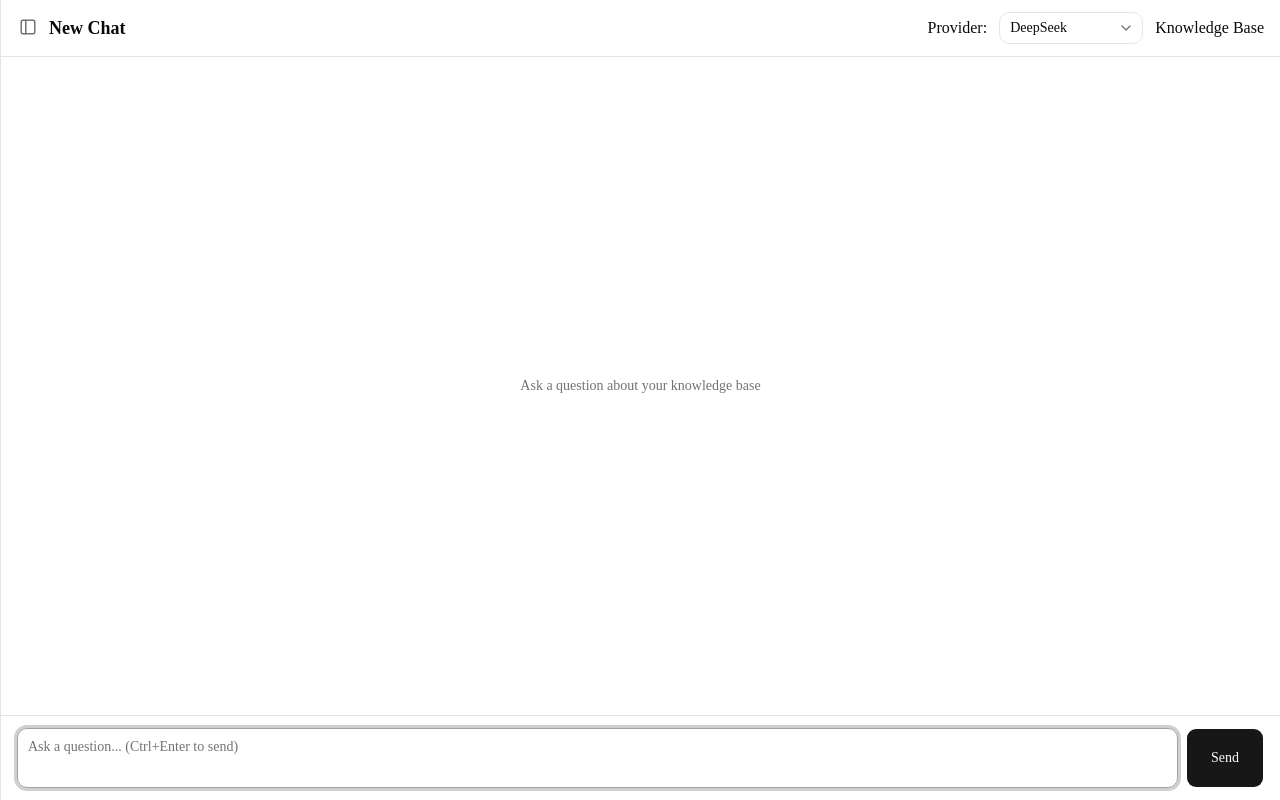
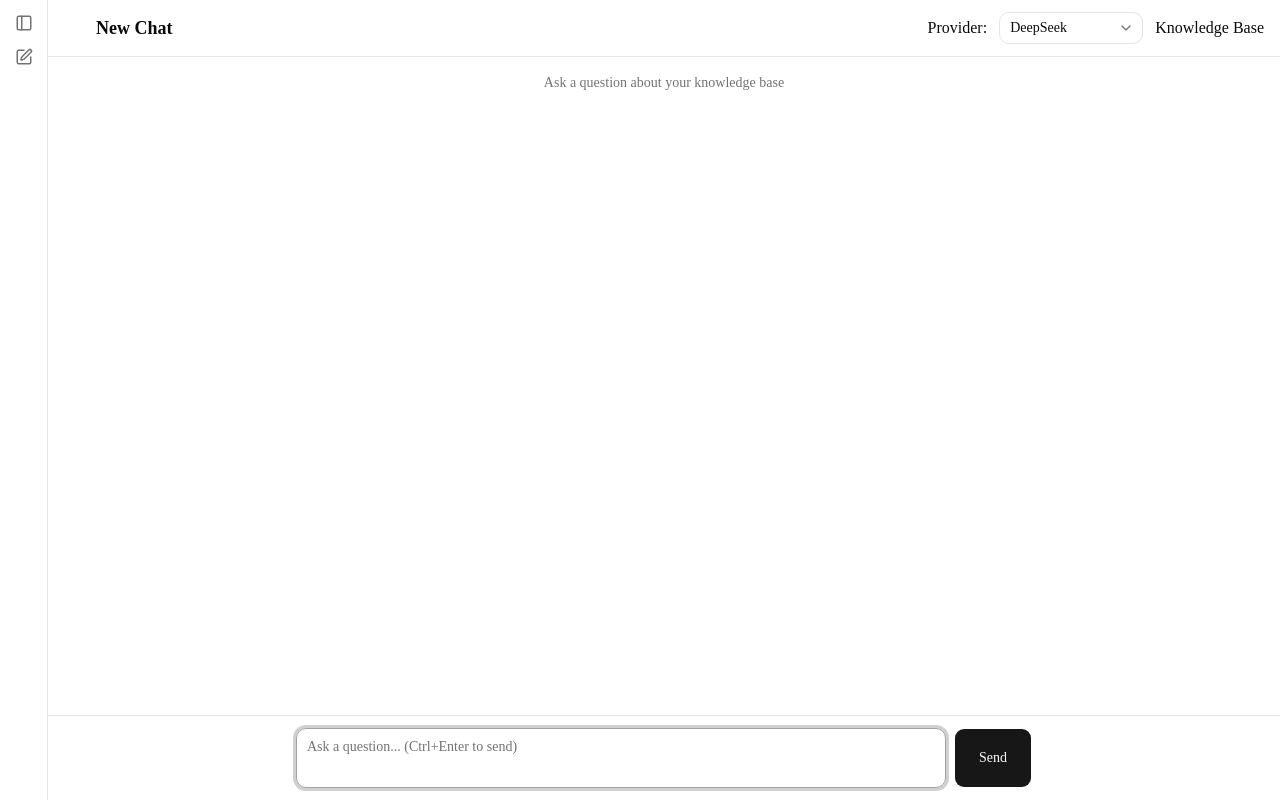
Before and after one commit to tigerbook73/faq-rag, a Next.js app: page /chat/new in a window 1280 px wide. Built offline with nearby package versions, Linux system fonts and the light colour scheme.

Commit message:
Refactor ChatSidebar and ChatLayout: implement thumb bar for collapsed state, update sidebar behavior and routing

```diff
--- a/app/chat/layout.tsx
+++ b/app/chat/layout.tsx
@@ -2,7 +2,6 @@
 
 import { useState, useEffect } from "react";
 import { ChatSidebar } from "@/src/components/chat/ChatSidebar";
-import { PanelLeft } from "lucide-react";
 import { pruneOldSessions } from "@/src/lib/chat-storage";
 
 export default function ChatLayout({ children }: { children: React.ReactNode }) {
@@ -14,17 +13,12 @@ export default function ChatLayout({ children }: { children: React.ReactNode })
 
   return (
     <div className="flex h-screen overflow-hidden">
-      <ChatSidebar open={sidebarOpen} onClose={() => setSidebarOpen(false)} />
+      <ChatSidebar
+        open={sidebarOpen}
+        onClose={() => setSidebarOpen(false)}
+        onOpen={() => setSidebarOpen(true)}
+      />
       <main className="relative flex-1 overflow-hidden">
-        {!sidebarOpen && (
-          <button
-            onClick={() => setSidebarOpen(true)}
-            className="absolute top-3 left-3 z-10 p-1.5 rounded-md text-muted-foreground hover:bg-accent hover:text-foreground transition-colors"
-            aria-label="Open sidebar"
-          >
-            <PanelLeft size={18} />
-          </button>
-        )}
         {children}
       </main>
     </div>
--- a/src/components/chat/ChatSidebar.tsx
+++ b/src/components/chat/ChatSidebar.tsx
@@ -3,8 +3,7 @@
 import { useSyncExternalStore, useCallback } from "react";
 import { useRouter, usePathname } from "next/navigation";
 import { listSessions, deleteSession, getLastChatId, type ChatSession } from "@/src/lib/chat-storage";
-import { Button } from "@/components/ui/button";
-import { PanelLeftClose } from "lucide-react";
+import { PanelLeft, PanelLeftClose, SquarePen } from "lucide-react";
 
 function subscribe(callback: () => void) {
   window.addEventListener("chat-session-updated", callback);
@@ -27,9 +26,13 @@ function relativeDate(ts: number): string {
 interface ChatSidebarProps {
   open: boolean;
   onClose: () => void;
+  onOpen: () => void;
 }
 
-export function ChatSidebar({ open, onClose }: ChatSidebarProps) {
+const iconBtn =
+  "p-1.5 rounded-md text-muted-foreground hover:bg-accent hover:text-foreground transition-colors";
+
+export function ChatSidebar({ open, onClose, onOpen }: ChatSidebarProps) {
   const router = useRouter();
   const pathname = usePathname();
 
@@ -56,23 +59,36 @@ export function ChatSidebar({ open, onClose }: ChatSidebarProps) {
   return (
     <aside
       className={`flex flex-col shrink-0 border-r h-full bg-background overflow-hidden transition-[width] duration-200 ease-in-out ${
-        open ? "w-60" : "w-0"
+        open ? "w-60" : "w-12"
       }`}
     >
+      {!open ? (
+        <div className="flex flex-col items-center gap-1 px-1.5 py-2">
+          <button onClick={onOpen} className={iconBtn} aria-label="Open sidebar">
+            <PanelLeft size={18} />
+          </button>
+          <button onClick={handleNew} className={iconBtn} aria-label="New chat">
+            <SquarePen size={18} />
+          </button>
+        </div>
+      ) : (
+        <>
           <div className="flex items-center justify-between px-3 py-3 border-b">
-        <Button variant="outline" className="flex-1 mr-2" onClick={handleNew}>
-          New Chat
-        </Button>
-        <button
-          onClick={onClose}
-          className="p-1.5 rounded-md text-muted-foreground hover:bg-accent hover:text-foreground transition-colors"
-          aria-label="Close sidebar"
-        >
+            <span className="text-sm font-semibold">FAQ-RAG</span>
+            <button onClick={onClose} className={iconBtn} aria-label="Close sidebar">
               <PanelLeftClose size={18} />
             </button>
           </div>
 
           <nav className="flex-1 overflow-y-auto py-2">
+            <div
+              onClick={handleNew}
+              className="flex items-center gap-2 px-3 py-2 cursor-pointer rounded-md mx-1 hover:bg-accent/50 text-sm text-muted-foreground"
+            >
+              <SquarePen size={14} className="shrink-0" />
+              New Chat
+            </div>
+
             {sessions.length === 0 && (
               <p className="px-4 text-xs text-muted-foreground mt-4">No chats yet</p>
             )}
@@ -112,6 +128,8 @@ export function ChatSidebar({ open, onClose }: ChatSidebarProps) {
               </button>
             </div>
           )}
+        </>
+      )}
     </aside>
   );
 }
--- a/src/components/chat/ChatWindow.tsx
+++ b/src/components/chat/ChatWindow.tsx
@@ -9,23 +9,13 @@ import { Textarea } from "@/components/ui/textarea";
 import { Button } from "@/components/ui/button";
 import Link from "next/link";
 import { PROVIDER, type Provider } from "@/src/lib/llm/providers";
-import {
-  getSession,
-  saveSession,
-  setLastChatId,
-  type Message,
-  type ChatSession,
-} from "@/src/lib/chat-storage";
+import { getSession, saveSession, setLastChatId, type Message, type ChatSession } from "@/src/lib/chat-storage";
 
 export function ChatWindow({ chatId }: { chatId: string | null }) {
   const router = useRouter();
   const [provider, setProvider] = useState<Provider>(PROVIDER.DEEPSEEK);
-  const [session, setSession] = useState<ChatSession | null>(() =>
-    chatId ? getSession(chatId) : null,
-  );
-  const [messages, setMessages] = useState<Message[]>(() =>
-    chatId ? (getSession(chatId)?.messages ?? []) : [],
-  );
+  const [session, setSession] = useState<ChatSession | null>(() => (chatId ? getSession(chatId) : null));
+  const [messages, setMessages] = useState<Message[]>(() => (chatId ? (getSession(chatId)?.messages ?? []) : []));
   const [input, setInput] = useState("");
   const [loading, setLoading] = useState(false);
   const [selectedCitation, setSelectedCitation] = useState<Citation | null>(null);
@@ -45,8 +35,7 @@ export function ChatWindow({ chatId }: { chatId: string | null }) {
     if (session) setLastChatId(session.id);
   }, [session]);
 
-  const persistMessages = useCallback(
-    (updated: Message[], currentSession: ChatSession | null, idToUse: string) => {
+  const persistMessages = useCallback((updated: Message[], currentSession: ChatSession | null, idToUse: string) => {
     const now = Date.now();
     const s: ChatSession = currentSession ?? {
       id: idToUse,
@@ -56,17 +45,13 @@ export function ChatWindow({ chatId }: { chatId: string | null }) {
       updatedAt: now,
     };
     const title =
-        s.title === "New Chat"
-          ? (updated.find((m) => m.role === "user")?.content.slice(0, 60) ?? "New Chat")
-          : s.title;
+      s.title === "New Chat" ? (updated.find((m) => m.role === "user")?.content.slice(0, 60) ?? "New Chat") : s.title;
     const next: ChatSession = { ...s, id: idToUse, title, messages: updated, updatedAt: now };
     setSession(next);
     saveSession(next);
     setLastChatId(idToUse);
     window.dispatchEvent(new CustomEvent("chat-session-updated"));
-    },
-    [],
-  );
+  }, []);
 
   useEffect(() => {
     bottomRef.current?.scrollIntoView({ behavior: "smooth" });
@@ -140,9 +125,7 @@ export function ChatWindow({ chatId }: { chatId: string | null }) {
               return updated;
             });
           } else if (payload.type === "done") {
-            const usedNums = new Set(
-              [...assistantContent.matchAll(/\[\^(\d+)\]/g)].map((m) => parseInt(m[1], 10)),
-            );
+            const usedNums = new Set([...assistantContent.matchAll(/\[\^(\d+)\]/g)].map((m) => parseInt(m[1], 10)));
             const usedCitations = citations.filter((c) => usedNums.has(c.id));
             const finalMessages: Message[] = [
               ...withUser,
@@ -155,10 +138,7 @@ export function ChatWindow({ chatId }: { chatId: string | null }) {
         }
       }
     } catch (err) {
-      const finalMessages: Message[] = [
-        ...withUser,
-        { role: "assistant", content: `Error: ${String(err)}` },
-      ];
+      const finalMessages: Message[] = [...withUser, { role: "assistant", content: `Error: ${String(err)}` }];
       setMessages(finalMessages);
       if (!chatId) router.replace(`/chat/${resolvedId}`);
       persistMessages(finalMessages, sessionAtSend, resolvedId);
@@ -188,7 +168,8 @@ export function ChatWindow({ chatId }: { chatId: string | null }) {
         </div>
       </header>
 
-      <div className="flex-1 overflow-y-auto px-4 py-4">
+      <div className="flex-1 overflow-y-auto">
+        <div className="max-w-3xl mx-auto w-[80%] px-4 py-4">
           {messages.length === 0 && (
             <div className="flex items-center justify-center h-full text-muted-foreground text-sm">
               Ask a question about your knowledge base
@@ -205,8 +186,10 @@ export function ChatWindow({ chatId }: { chatId: string | null }) {
           ))}
           <div ref={bottomRef} />
         </div>
+      </div>
 
-      <div className="px-4 py-3 border-t flex gap-2 items-end">
+      <div className="border-t">
+        <div className="max-w-3xl mx-auto w-[80%] px-4 py-3 flex gap-2 items-end">
           <Textarea
             ref={textareaRef}
             value={input}
@@ -221,6 +204,7 @@ export function ChatWindow({ chatId }: { chatId: string | null }) {
             {loading ? "Thinking…" : "Send"}
           </Button>
         </div>
+      </div>
 
       <CitationDrawer open={drawerOpen} onClose={() => setDrawerOpen(false)} citation={selectedCitation} />
     </div>
```
Lines whose indentation alone changed are shown as unchanged.
